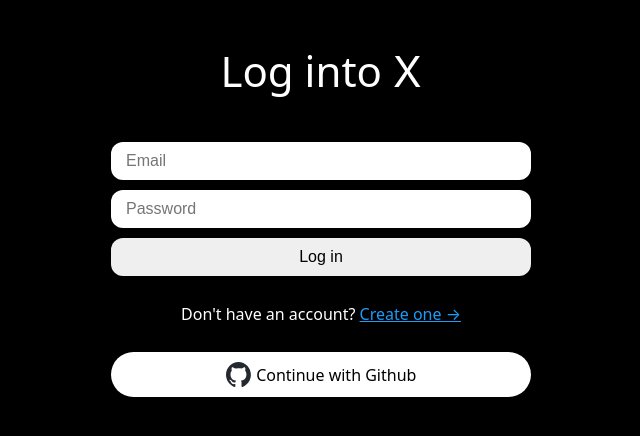
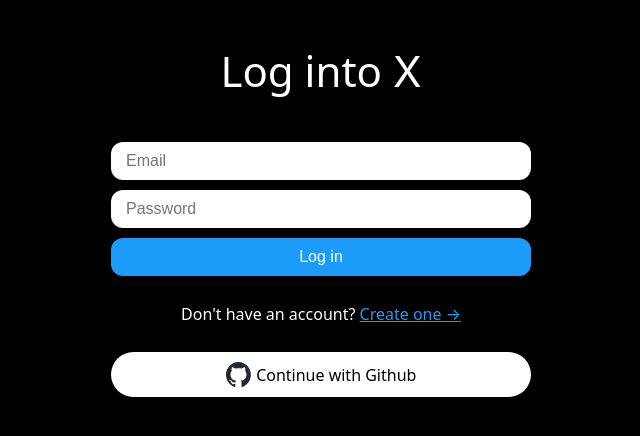
Before and after one commit to j-kyung99/nwitter-reloaded, a React (Vite) app: page /login in a window 1280 px wide. Shown: the top 436 px of the page, without its empty margins (319-959 px from the left). Built offline with nearby package versions, Linux system fonts and the light colour scheme.

Commit message:
#3.6 Recap Input 요소의 submit타입 배경색 변경

```diff
--- a/src/components/auth-components.ts
+++ b/src/components/auth-components.ts
@@ -29,6 +29,8 @@
   width: 100%;
   font-size: 16px;
   &[type="submit"] {
+    background-color: #1d9bf8;
+    color: white;
     cursor: pointer;
     &:hover {
       opacity: 0.8;
```
